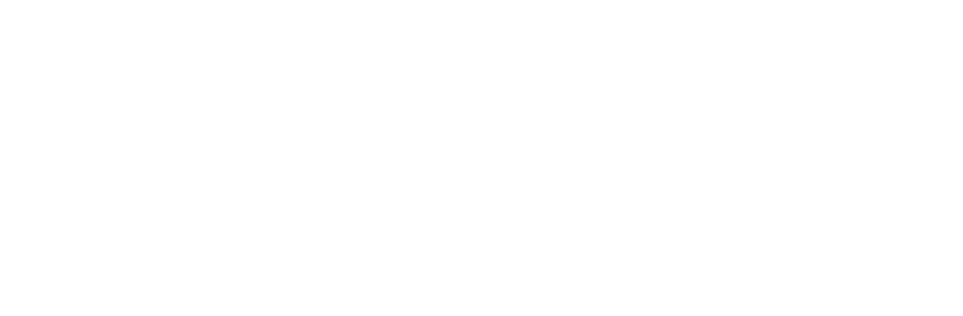
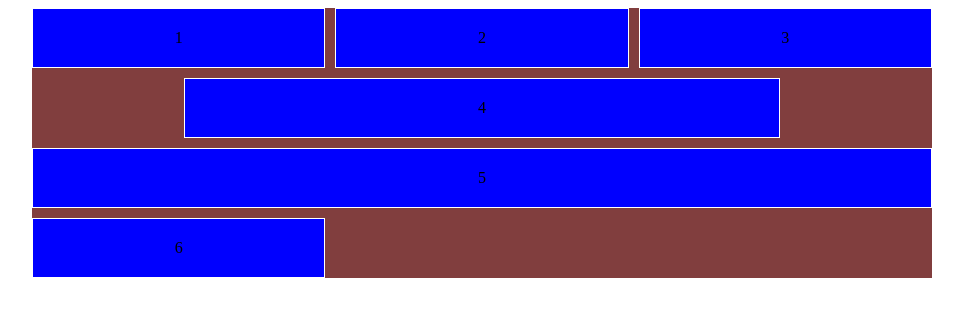
Before and after one commit to ImalKesara/CSS-Practice-daily, a plain HTML site: page Grid pratice/index.html in a window 1280 px wide. Shown: the whole page, without its empty margins (158-1121 px from the left). Drawn offline with Linux system fonts and the light colour scheme.

Commit message:
grid portfollio

```diff
--- a/Grid pratice/index.html
+++ b/Grid pratice/index.html
@@ -6,5 +6,15 @@
     <title>Document</title>
     <link rel="stylesheet" href="style.css" />
   </head>
-  <body></body>
+  <body>
+    <div class="grid-container">
+      <div id="1">1</div>
+      <div>2</div>
+      <div>3</div>
+      <div>4</div>
+      <div>5</div>
+      <div>6</div>
+    </div>
+    <script src="script.js"></script>
+  </body>
 </html>
--- /dev/null
+++ b/Grid pratice/script.js
@@ -0,0 +1,4 @@
+const one = document.getElementById("1");
+one.addEventListener("click", (e) => {
+  console.log("Hi");
+});
--- a/Grid pratice/style.css
+++ b/Grid pratice/style.css
@@ -0,0 +1,47 @@
+* {
+  /* margin: 30px; */
+}
+
+.grid-container {
+  background-color: rgb(129, 62, 62);
+  max-width: 900px;
+  margin: 0 auto;
+  display: grid;
+  grid-template-columns: repeat(6, 1fr);
+  gap: 10px;
+}
+
+.grid-container > div {
+  background-color: blue;
+  padding: 20px;
+  text-align: center;
+  border: 1px solid white;
+}
+
+.grid-container > div:nth-child(1) {
+  grid-column: 1 / span 2;
+  cursor: pointer;
+}
+.grid-container > div:nth-child(2) {
+  grid-column: span 2;
+  cursor: pointer;
+}
+
+.grid-container > div:nth-child(3) {
+  grid-column: span 2;
+  cursor: pointer;
+}
+
+.grid-container > div:nth-child(4) {
+  grid-column: 2 / 6;
+  cursor: pointer;
+}
+.grid-container > div:nth-child(5) {
+  grid-column: span 6;
+  cursor: pointer;
+}
+
+.grid-container > div:nth-child(6) {
+  grid-column: 1 / span 2;
+  cursor: pointer;
+}
```
Also changed, not shown: index.html (+1 -0 lines), grid portfollio/index.html (added), grid portfollio/style.css (added).
